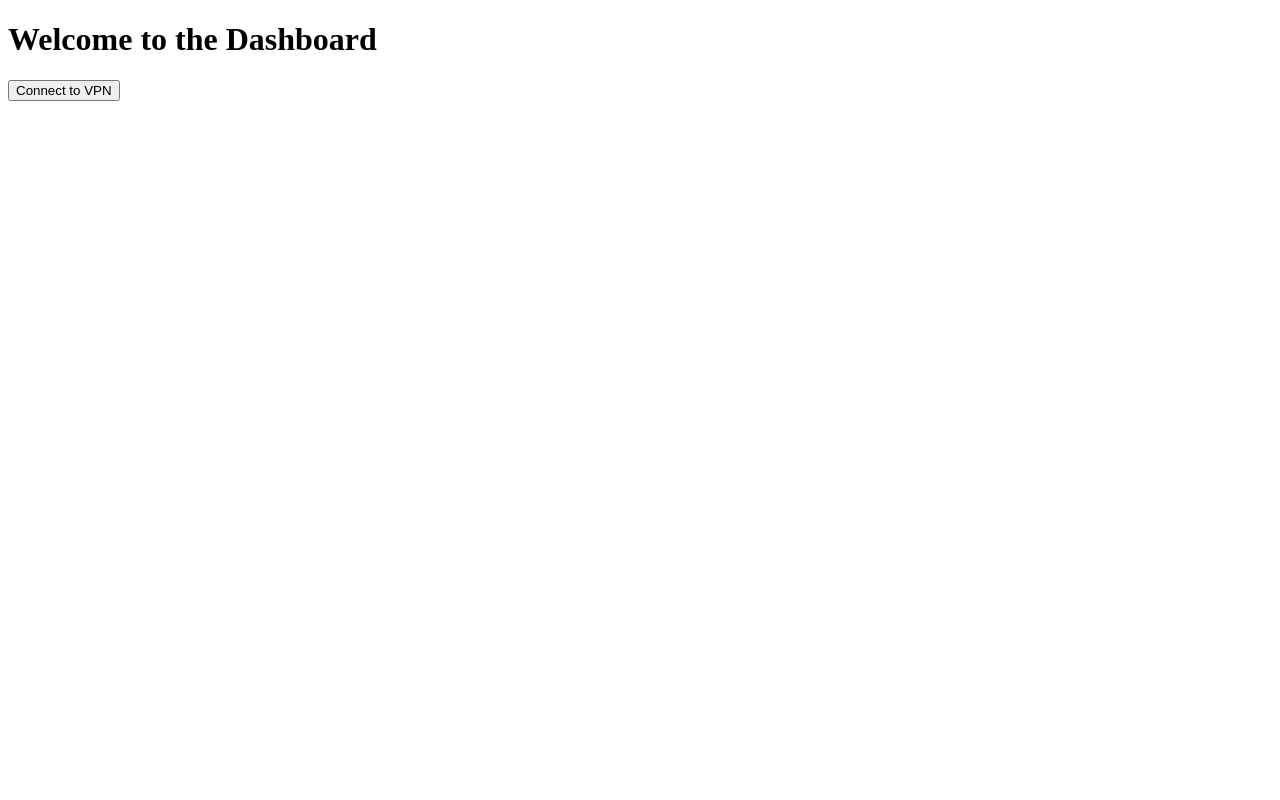
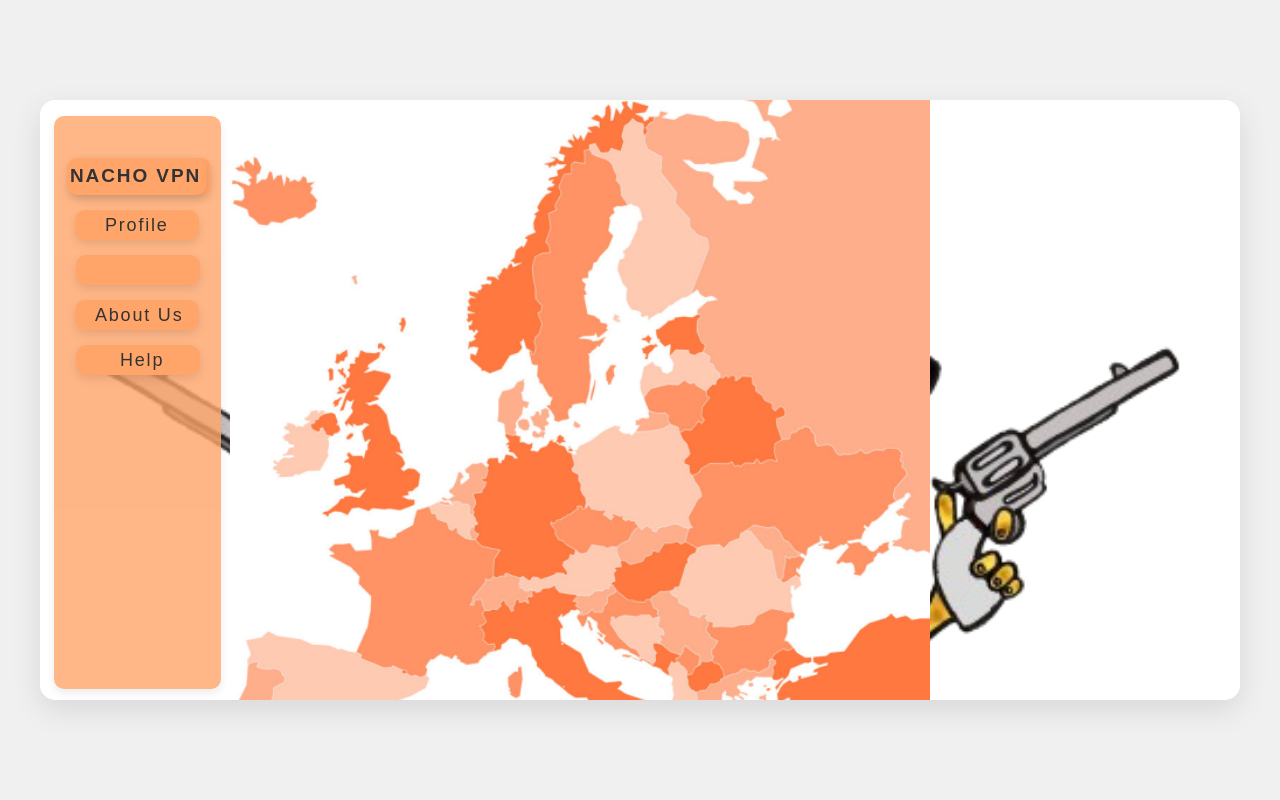
Before and after one commit to Valentukis/VPN-client-Front-end, an Electron app: page dashboard.html in a window 1280 px wide. Drawn offline with Linux system fonts and the light colour scheme.

Commit message:
Dashboard

```diff
--- a/dashboard.css
+++ b/dashboard.css
@@ -0,0 +1,208 @@
+/* Global styles */
+* {
+    margin: 0;
+    padding: 0;
+    box-sizing: border-box;
+  }
+
+  body {
+    font-family: 'Poppins', sans-serif;
+    background-color: #f0f0f0;
+    color: #333;
+    display: flex;
+    justify-content: center;
+    align-items: center;
+    height: 100vh;
+  }
+
+  h1, h2, h3 {
+    font-family: 'Poppins', sans-serif;
+  }
+
+  /* Container for button */
+  .button-container {
+    text-align: center;
+    margin-top: 20px;
+  }
+
+  .connect-button button {
+    background-color: #ff8c00e1; /* Orange */
+    color:#ff8c00dd;
+    padding: 12px 24px;
+    border-radius: 30px;
+    font-size: 18px;
+    font-weight: bold;
+    border: none;
+    cursor: pointer;
+    transition: background-color 0.3s ease;
+  }
+
+  /* Hover effect for button */
+  .connect-button button:hover {
+    background-color: #e07b00;
+  }
+
+  .rectangle-parent {
+    width: 100%;
+    max-width: 1200px;
+    position: relative;
+    background-color: #fff;
+    height: 600px;
+    overflow: hidden;
+    text-align: center;
+    font-size: 18px;
+    color: #000;
+    font-family: Poppins, Arial, sans-serif;
+    border-radius: 15px;
+    box-shadow: 0 10px 30px rgba(0, 0, 0, 0.1);
+    padding: 20px;
+
+  }
+
+  /* Main Header and Text */
+  .nacho-vpn {
+    font-size: 19px;
+    font-weight: bold;
+    letter-spacing: 0.1em;
+    color: #333;
+    margin-top: 35px;
+    position: absolute;
+    z-index: 10;
+  }
+
+  .about-us, .help, .profile {
+    font-size: 18px;
+    font-weight: 500;
+    letter-spacing: 0.1em;
+    color: #333;
+    cursor: pointer;
+    margin: 10px 0;
+    transition: color 0.3s ease;
+    position: absolute;
+    z-index: 10;
+  }
+
+  .profile {
+    top: 105px;
+    left: 65px;
+  }
+  .about-us {
+    top: 195px;
+    left: 55px;
+  }
+  .help {
+    top: 240px;
+    left: 80px;
+  }
+
+  .about-us:hover, .help:hover, .profile:hover {
+    color: #e07b00;
+  }
+
+  /* Rectangular Shapes */
+  .frame-child, .frame-item, .frame-inner, .rectangle-div, .frame-child1, .frame-child3, .frame-child4 {
+    border-radius: 10px;
+    background-color: #ffa56a; /* Light Orange */
+    margin-bottom: 10px;
+    box-shadow: 0 4px 10px rgba(0, 0, 0, 0.1);
+  }
+
+  /* Specific sizes and positions */
+  .frame-child {
+    position: absolute;
+    top: 16px;
+    left: 14px;
+    width: 167px;
+    height: 573px;
+    opacity: 0.8;
+  }
+
+  .frame-item {
+    position: absolute;
+    top: 58px;
+    left: 32px;
+    width: 139px;
+    height: 37px;
+  }
+
+  .frame-inner {
+    position: absolute;
+    top: 58px;
+    left: 27px;
+    width: 139px;
+    height: 37px;
+  }
+
+  .rectangle-div {
+    position: absolute;
+    top: 110px;
+    left: 35px;
+    width: 124px;
+    height: 30px;
+  }
+
+  .frame-child1 {
+    position: absolute;
+    top: 155px;
+    left: 36px;
+    width: 124px;
+    height: 30px;
+  }
+
+  .frame-child3 {
+    position: absolute;
+    top: 200px;
+    left: 35px;
+    width: 124px;
+    height: 30px;
+  }
+
+  .frame-child4 {
+    position: absolute;
+    top: 245px;
+    left: 36px;
+    width: 124px;
+    height: 30px;
+  }
+
+  /* Image Styling */
+  .nachis-1, .europa, .nachis-2 {
+    object-fit: cover;
+  }
+
+  .nachis-1 {
+    position: absolute;
+    z-index: 100;
+    top: 200px;
+    left: 20px;
+    width: 120px;
+    height: auto;
+  }
+
+  .europa {
+    position: absolute;
+    z-index: 90;
+    top: 0px;
+    left: 190px;
+    width: 700px;
+    height: 700px;
+  }
+
+  .nachis-2 {
+    position: absolute;
+    z-index: 110;
+    top: 120px;
+    left: 500px;
+    width: 80px;
+    height: auto;
+    border: 2px solid #ffa56a;
+
+  }
+
+  /* Flexbox for better alignment */
+  .rectangle-parent {
+    position: relative;
+    display: flex;
+    flex-direction: column;
+    padding: 30px;
+  }
--- a/dashboard.html
+++ b/dashboard.html
@@ -1,14 +1,37 @@
    <!DOCTYPE html>
 <html lang="en">
 <head>
-    <meta charset="UTF-8" />
-    <meta name="viewport" content="width=device-width, initial-scale=1.0" />
-    <title>Dashboard</title>
+  <meta charset="utf-8">
+  <meta name="viewport" content="initial-scale=1, width=device-width">
+  <link rel="stylesheet" href="./index.css" />
+  <link rel="stylesheet" href="dashboard.css">
+
+  <title>NACHO VPN Dashboard</title>
 </head>
 <body>
-    <h1>Welcome to the Dashboard</h1>
+  <!-- Connect Button -->
   <div class="button-container connect-button" id="connectButton">
     <button class="button-text">Connect to VPN</button>
+  </div>
+
+  <div class="rectangle-parent">
+    <!-- Rectangles and UI Elements -->
+    <div class="frame-child"></div>
+    <div class="frame-item"></div>
+    <div class="frame-inner"></div>
+    <div class="rectangle-div"></div>
+    <div class="frame-child1"></div>
+    <div class="frame-child3"></div>
+    <div class="frame-child4"></div>
+
+    <b class="nacho-vpn">NACHO VPN</b>
+    <div class="about-us">About Us</div>
+    <div class="help">Help</div>
+    <div class="profile">Profile</div>
+    <!-- Images with alt text for better accessibility -->
+    <img class="nachis.1" src="Images/Nachiss.png" alt="Nachis 1">
+    <img class="europa" src="Images/europa.png" alt="europa">
+    <img class="nachis.2" src="Images/Nachiss.png" alt="Nachis 2">
   </div>
 
   <script src="dashboard.js"></script>
```
Also changed, not shown: package.json (+12 -3 lines), Images/Nachiss.png (added), Images/europa.png (added), 1 other file. Lines whose indentation alone changed are shown as unchanged.
